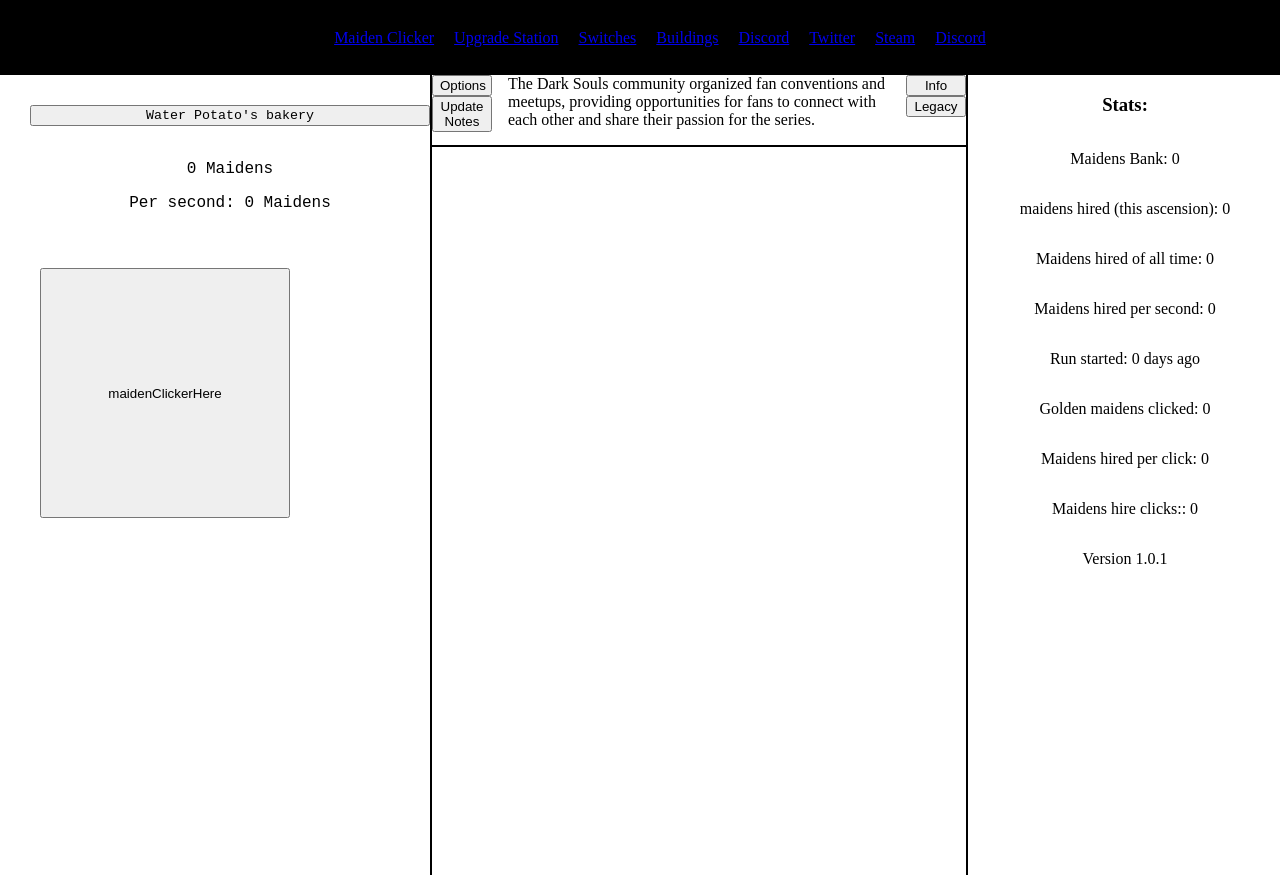
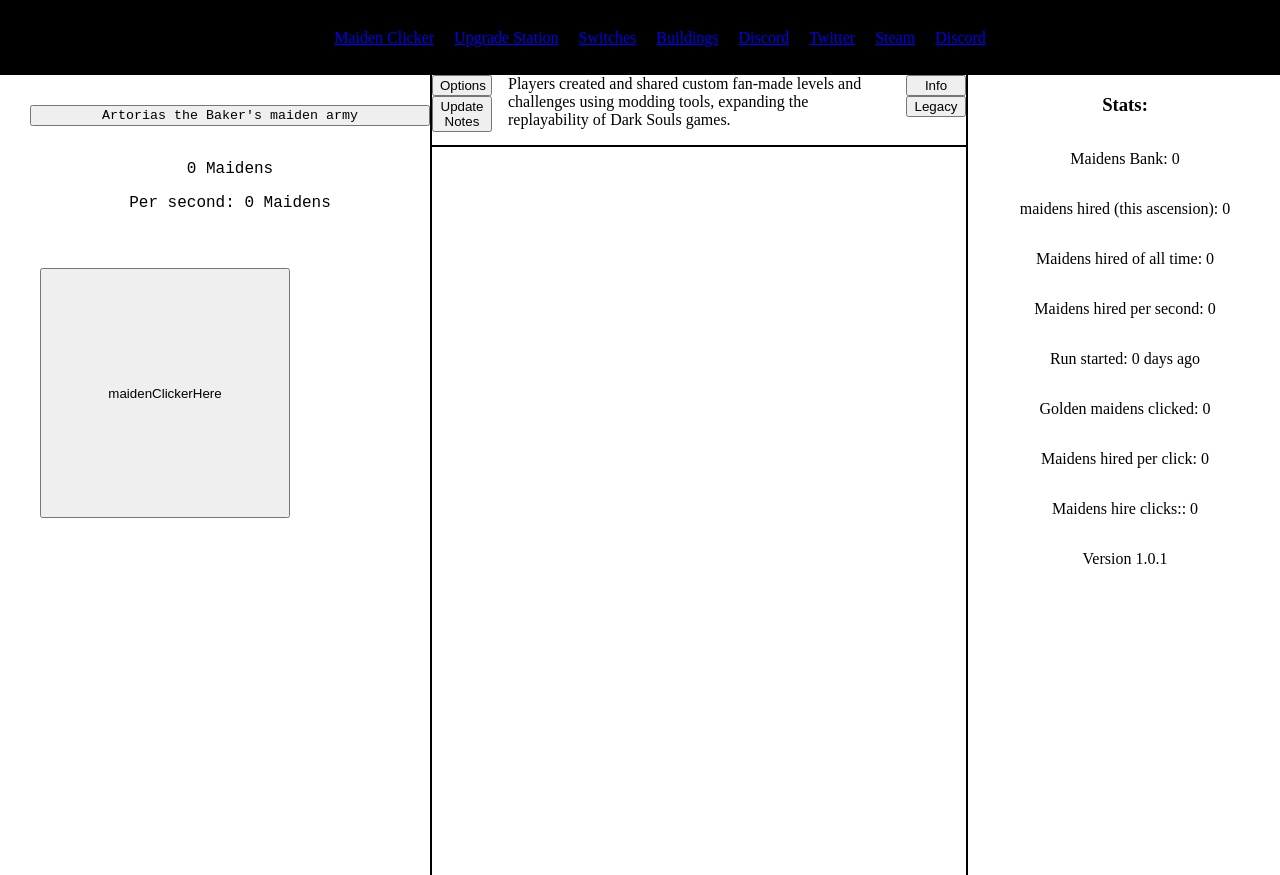
Before and after one commit to zekScript/Cookie-clicker-group-project, a plain HTML site: page index.html in a window 1280 px wide. Drawn offline with Linux system fonts and the light colour scheme.

Commit message:
Change code about window onload

```diff
--- a/index.html
+++ b/index.html
@@ -28,7 +28,7 @@
     <!-- First cookie container -->
     <div class="left-container">
         <div class="divider"></div>
-        <button id="bakeryName"  onclick="changeNameBakery()">Water Potato's bakery</button><br>
+        <button id="bakeryName"  onclick="changeNameBakery()"></button><br>
         <p id="cookieCounter">0 Maidens</p>
         <p id="cookieMathPerSecond">Per second: 0 Maidens</p>
         <!-- Cookie here idk ill use image for simplicity -->
--- a/index.js
+++ b/index.js
@@ -191,16 +191,16 @@ const buildings = {
 
 //Defaullt bakery names
 const defaultBakeryNames = [
-    "Grandma's",
-    "Cookie Crumble",
-    "Sugar Rush",
-    "Sweet Tooth ",
-    "The Cookie Jar",
-    "Dough Delights",
-    "Heavenly Sweets",
-    "Yummy ",
-    "Frosting Fantasy",
-    "Sweet Sensations"
+    "Gwynevere the Cookie Keeper",
+    "Estus Embersmith",
+    "Nito's Nibbler",
+    "Seath's Sugar Sorceress",
+    "Gravelord Glaze",
+    "Artorias the Baker",
+    "Manus the Muffin Maker",
+    "Quelaag's Crumb Carrier",
+    "Ornstein's Oven Master",
+    "Sif's Snack Sentinel"
 ];
 // Random news generator here
 const darkSoulsNews = [
@@ -245,19 +245,17 @@ const darkSoulsNews = [
 
 // random news generator
 
+
+window.addEventListener("load", () => {
+    const randomNews = Math.floor(Math.random() * darkSoulsNews.length);
+    randomNewsGenerator.textContent = darkSoulsNews[randomNews];
+})
+
 setInterval(() => {
     const randomNews = Math.floor(Math.random() * darkSoulsNews.length);
     randomNewsGenerator.textContent = darkSoulsNews[randomNews];
-}, 8000)
+}, 10000)
 
-window.onload = () => {
-    const randomNews = Math.floor(Math.random() * darkSoulsNews.length);
-    randomNewsGenerator.textContent = darkSoulsNews[randomNews];
-}
-
-// EXAMPLE
-// const element = document.querySelector('.demo');
-// element.style.backgroundColor = 'red';
 
 mainCookieClicker.onclick = cookiesMadePerSecond;
 
@@ -273,6 +271,10 @@ function changeNameBakery(){
     }
 }
 
+window.addEventListener("load", () => {
+    const randomNameGenerator = Math.floor(Math.random() * defaultBakeryNames.length);
+    bakeryName.textContent = `${defaultBakeryNames[randomNameGenerator]}${defaultEndBakeryName}`;
+})
 
 
 // Main cookie clicker
```
